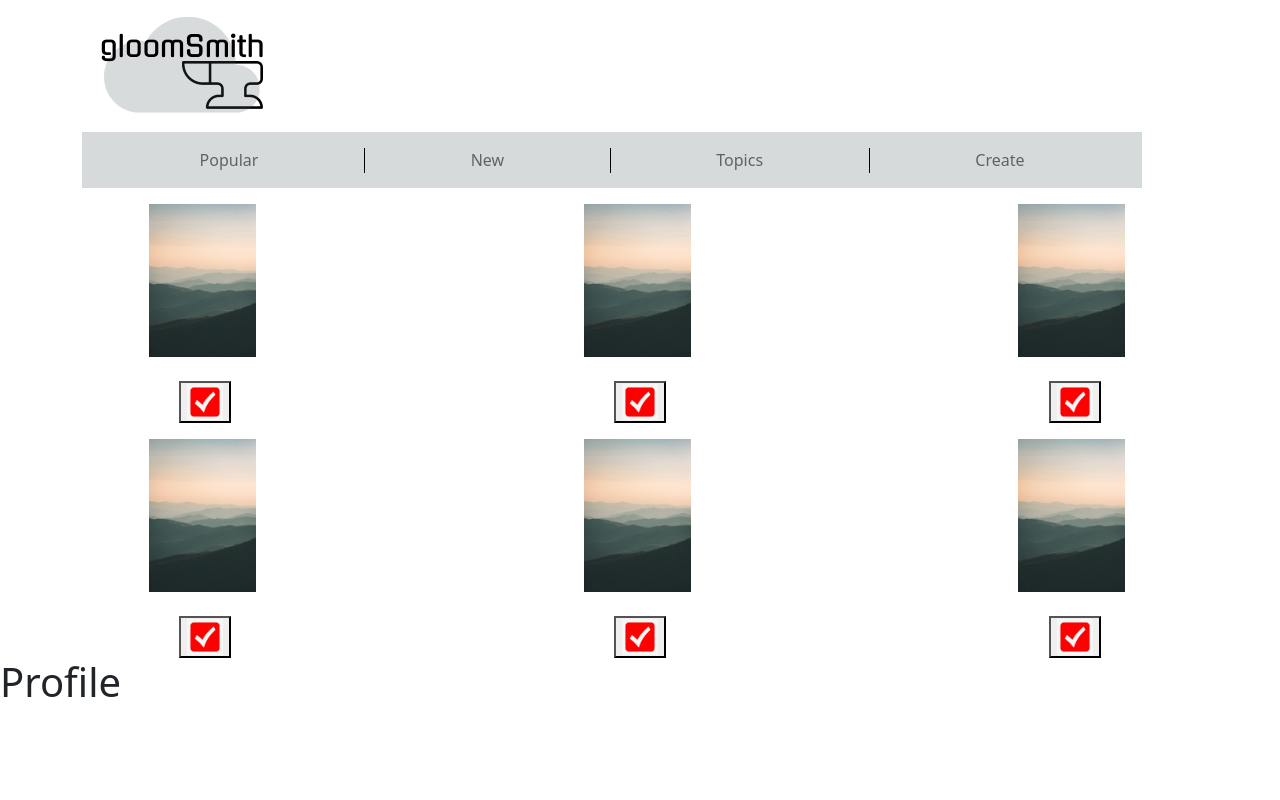
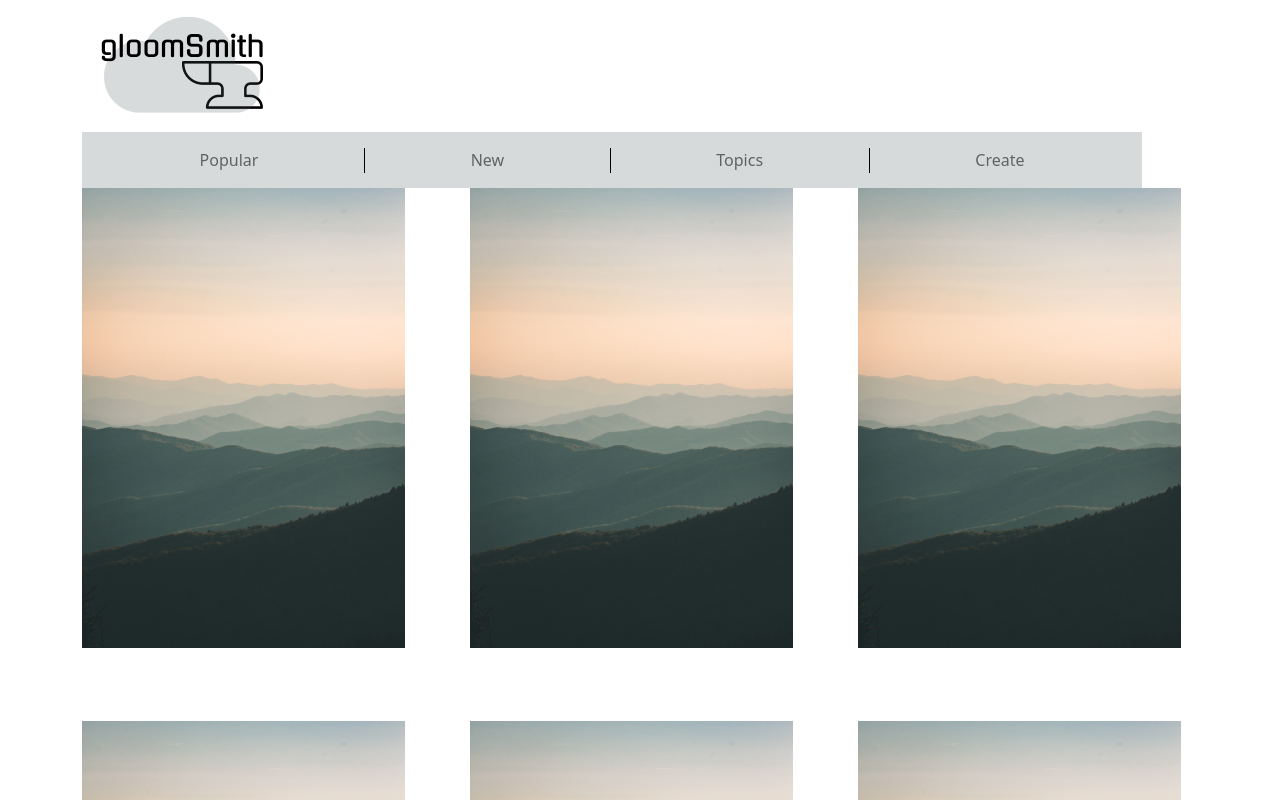
Before and after one commit to Capstone-42-quote-gen/ai-quote-generator, a React (Vite) app in the folder frontend/: page /profile in a window 1280 px wide. Shown: the top 800 px of the page. Built offline with nearby package versions, Linux system fonts and the light colour scheme.

Commit message:
added new file ImageOnly.tsx

```diff
--- a/frontend/src/ui/Profile.tsx
+++ b/frontend/src/ui/Profile.tsx
@@ -1,46 +1,42 @@
 import {Navigation} from "./shared_components/NavBar.tsx";
-import {ImageContent} from "./shared_components/ImageContent.tsx";
 import {Col, Container, Row} from "react-bootstrap";
+import {ImageOnly} from "./shared_components/imageOnly.tsx";
 
 export function Profile() {
     return (
         <>
 
             <Navigation/>
-            <Container>
+            <Container className={''} >
             <Row md={12}>
-                <Col>
-
-                </Col>
+                <Col md={3} className={''} ></Col>
+            </Row>
+                <Row md={12}>
+                <Col md={3} className={''} ></Col>
+            </Row>
+                <Row md={12}>
+                <Col md={3} className={''} ></Col>
             </Row>
             </Container>
-            <Row>
+
+            <Container>
+            <Row className={'g-5'}>
                 <Col md={4} >
-                    <ImageContent/>
+                    <ImageOnly/>
+                </Col>                <Col md={4} >
+                    <ImageOnly/>
+                </Col>                <Col md={4} >
+                    <ImageOnly/>
+                </Col>                <Col md={4} >
+                    <ImageOnly/>
+                </Col>                <Col md={4} >
+                    <ImageOnly/>
+                </Col>                <Col md={4} >
+                    <ImageOnly/>
                 </Col>
 
-                    <Col md={4}>
-                        <ImageContent/>
-                    </Col>
-
-                <Col md={4}>
-                    <ImageContent/>
-                </Col>
-           </Row>
-            <Row>
-                <Col md={4} >
-                    <ImageContent/>
-                </Col>
-
-                <Col md={4}>
-                    <ImageContent/>
-                </Col>
-
-                <Col md={4}>
-                    <ImageContent/>
-                </Col>
             </Row>
-            <h1>Profile</h1>
+            </Container>
         </>
     )
 }
--- a/frontend/src/ui/shared_components/ImageContent.tsx
+++ b/frontend/src/ui/shared_components/ImageContent.tsx
@@ -1,20 +1,9 @@
-import {Col, Container,  Row} from "react-bootstrap";
 import mountains from "../../assets/mountains.png"
 import redCheck from "../../assets/Red Check.png"
 export function ImageContent() {
     return (
         <>
-            <Container>
-                 <Row className={'mt-3 justify-content-center'}>
-                     <Col md={4}>
             <img className={'ManyImages image-fluid'} src={mountains} alt=""/>
-                     </Col>
-                 </Row>
-                  <Row>
-                     <Col md={12} className={'mt-3 text-center'} >
-                     <button><img className={'redCheckButton image-fluid'} src={redCheck} alt=""/></button>
-                     </Col>
-                  </Row>
-            </Container>
+            <button><img className={'redCheckButton image-fluid'} src={redCheck} alt=""/></button>
         </>
     )}
--- /dev/null
+++ b/frontend/src/ui/shared_components/imageOnly.tsx
@@ -0,0 +1,9 @@
+import mountains from "../../assets/mountains.png"
+
+export function ImageOnly() {
+    return (
+        <>
+            <img className={'ManyImages image-fluid'} src={mountains} alt=""/>
+
+        </>
+    )}
```
